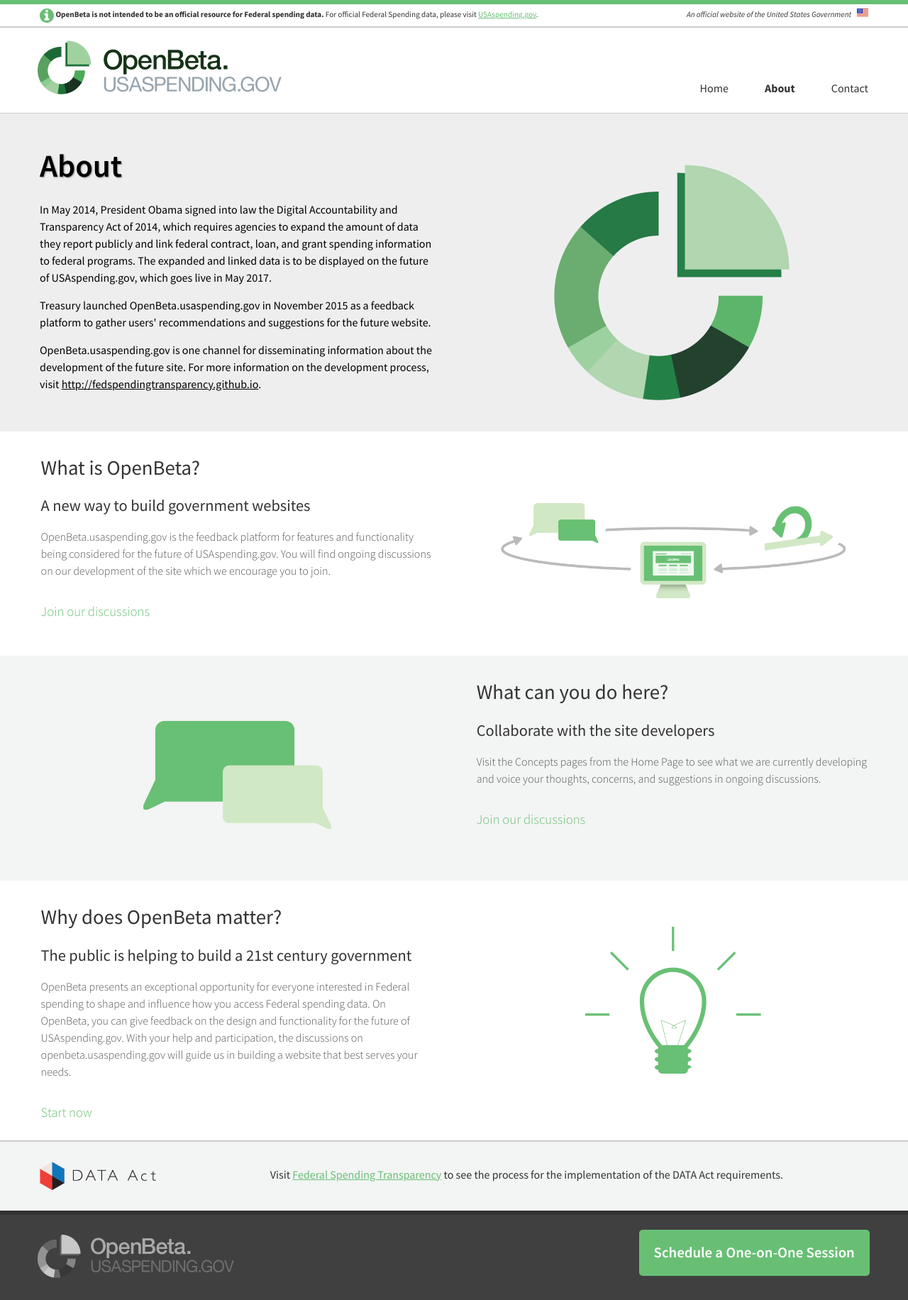
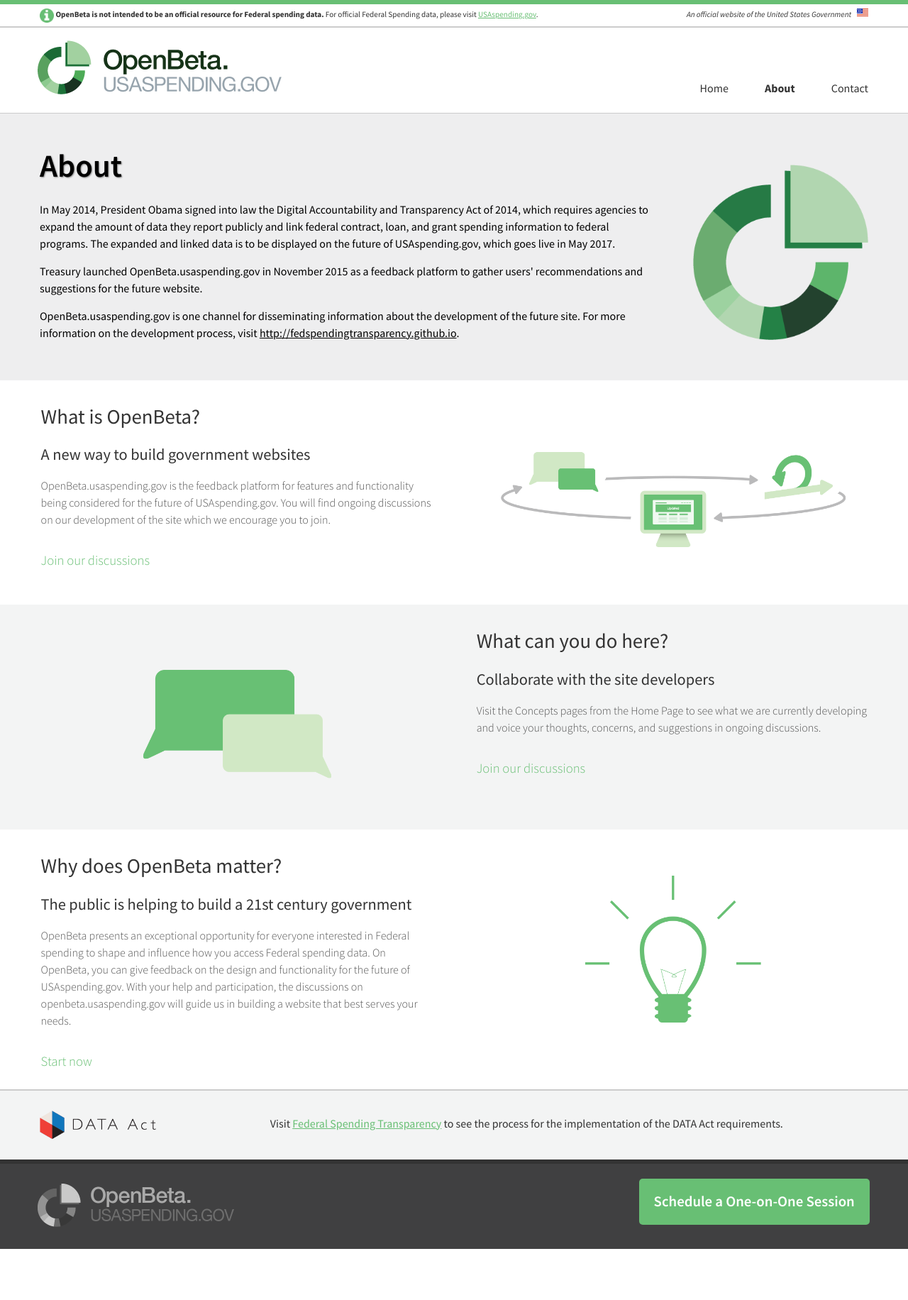
Before and after one commit to fedspendingtransparency/openbeta, a Jekyll site: the page built from about/index.html, in a window 1280 px wide. Shown: the whole page at 71% size. Built offline with Jekyll 4.4.1, drawn with Linux system fonts in a browser that asks for light colours; after the commit the page ends 1760 px from its top, so only the background shows below that.

Commit message:
adjust width of text/image in header section of About page

```diff
--- a/_sass/scss/_about.scss
+++ b/_sass/scss/_about.scss
@@ -5,7 +5,9 @@
 * * * * * * * * * * * * * * * * * * * * * * */
 
 #about, #contact, #commenting-policy {
+  .usa-width-three,
   .usa-width-six,
+  .usa-width-nine,
   .usa-width-twelve {
     padding: 1em 6em 6em 6em;
     text-align: left;
--- a/_sass/scss/_layout.scss
+++ b/_sass/scss/_layout.scss
@@ -36,6 +36,16 @@
 .usa-width-three {
   @include span-columns(3);
 
+  padding-left: 1em;
+  padding-right: 1em;
+
+  @include media($medium) {
+    img {
+      padding-top: 1em;
+      padding-bottom: 1em;
+    }
+  }
+
   @include media($medium) {
     @include span-columns(8);
   }
@@ -61,6 +71,9 @@
 
 .usa-width-nine {
   @include span-columns(9);
+
+  padding-left: 1em;
+  padding-right: 1em;
 
   @include media($medium) {
     @include span-columns(8);
--- a/about/index.html
+++ b/about/index.html
@@ -4,7 +4,7 @@ layout: default
 
 <div class="usa-about usa-banner">
   <div class="grid">
-    <div class="usa-width-six">
+    <div class="usa-width-nine">
       <h1>
         {{ site.data.about.headline }}
       </h1>
@@ -13,7 +13,7 @@ layout: default
         <p>{{ line.text }}</p>
       {% endfor %}
     </div>
-    <div class="usa-width-six banner-image">
+    <div class="usa-width-three banner-image">
       <img src="{{ site.baseurl }}/assets/img/header_about.png" alt="">
     </div>
   </div>
```
